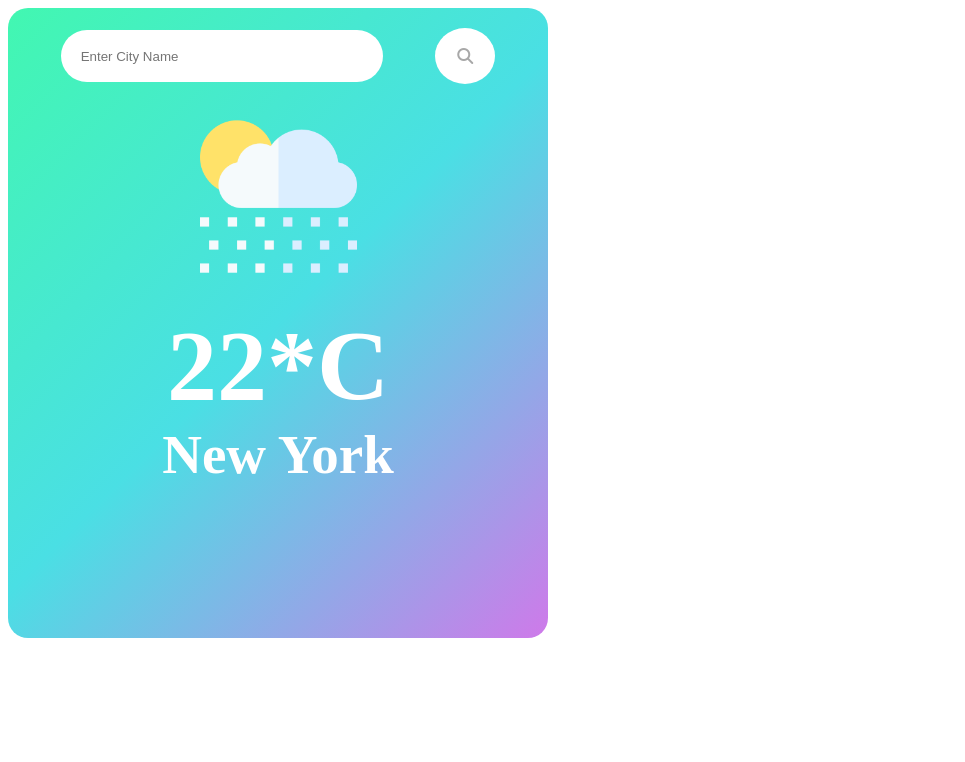
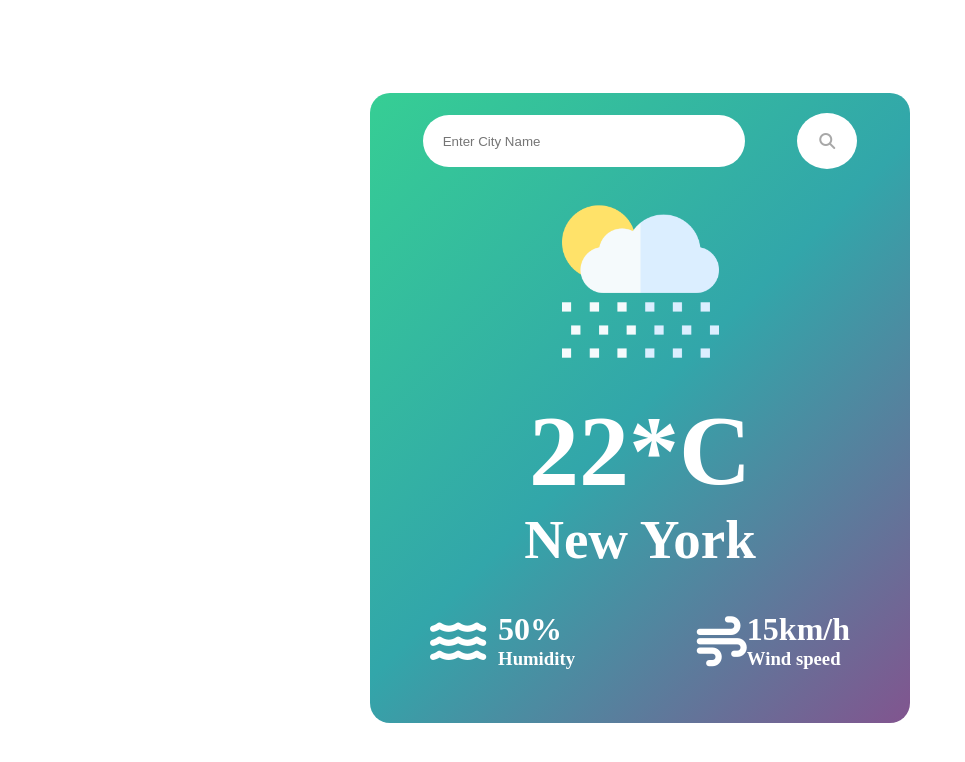
Before and after one commit to andria070/ngdjg, a plain HTML site: page index.html in a window 1280 px wide. Shown: the whole page, without its empty margins (0-965 px from the left). Drawn offline with Linux system fonts and the light colour scheme.

Commit message:
Add files via upload

```diff
--- a/index.html
+++ b/index.html
@@ -22,6 +22,20 @@
         <img class="card-1" src="rain.png" alt="">
         <h1 class="card-2">22*C</h1>
         <h2 class="card-3">New York</h2>
+        <div class="container-2">
+            <i class="fa-solid fa-water icon"></i>
+            <div class="container-4">
+                <h1 class="box-3">50%</h1>
+                <h3 class="box-3">Humidity</h3>
+            </div>
+            <div class="container-3">
+                <i class="fa-solid fa-wind icon"></i>
+                <div class="container-5">
+                    <h1 class="box-3">15km/h</h1>
+                    <h3 class="box-3">Wind speed</h3>
+                </div>
+            </div>
+        </div>
     </div>
     <div>
     </div>
--- a/style.css
+++ b/style.css
@@ -1,12 +1,14 @@
 body {
     display: flex;
+    justify-content: center;
+    align-items: center;
     height: 100vh;
 }
 
 .container {
     height: 590px;
     width: 500px;
-    background: linear-gradient(135deg, rgb(66, 247, 177), rgb(74, 223, 228), rgba(199, 100, 230, 0.863));
+    background: linear-gradient(135deg, rgb(54, 206, 148), rgb(50, 166, 170), rgba(97, 41, 114, 0.795));
     color: white;
     border-radius: 20px;
     padding: 20px;
@@ -16,6 +18,29 @@ body {
     display: flex;
     gap: 20px;
     justify-content: space-evenly;
+    align-items: center;
+}
+
+.container-2 {
+    width: auto;
+    display: flex;
+    align-items: center;
+    justify-content: space-between;
+    padding: 40px 40px 0 40px;
+}
+
+.container-3 {
+    display: flex;
+}
+
+.container-4 {
+    justify-content: center;
+    align-items: center;
+    margin-right: 110px;
+}
+
+.container-5 {
+    justify-content: center;
     align-items: center;
 }
 
@@ -54,3 +79,15 @@ body {
     align-items: center;
     text-align: center;
 }
+
+.box-3 {
+    margin: 0px;
+}
+
+.container-2 i {
+    display: flex;
+    justify-content: center;
+    align-items: center;
+    font-size: 50px;
+
+}
```
